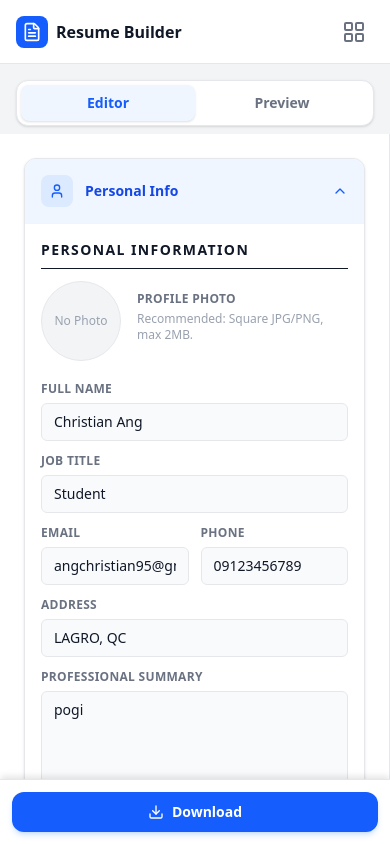
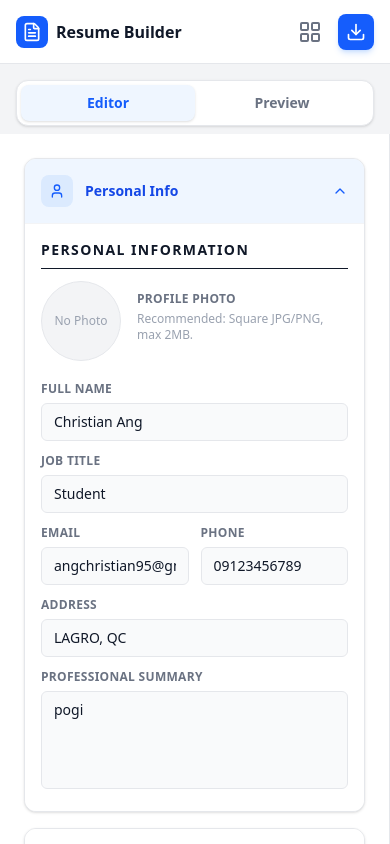
Before and after one commit to naoi-reii/rizzumei-builder, a React (Vite) app in the folder client/: page / in a window 390 px wide. Built offline with nearby package versions, Linux system fonts and the light colour scheme.

Commit message:
put the download bar to the header for smaller devices

```diff
--- a/client/src/components/Header.jsx
+++ b/client/src/components/Header.jsx
@@ -30,6 +30,14 @@ const Header = ({ onExportPDF, onExportDOCX }) => {
                         className="lg:hidden p-2 text-gray-500 hover:bg-gray-100 rounded-lg transition-colors cursor-pointer"
                     >
                         <LayoutGrid className="w-6 h-6" />
+                    </button>
+
+                    {/* Mobile: Download Icon Only */}
+                    <button
+                        onClick={onExportPDF}
+                        className="lg:hidden p-2 bg-blue-600 text-white rounded-lg shadow-md shadow-blue-500/20 active:bg-blue-700 cursor-pointer"
+                    >
+                        <Download className="w-5 h-5" />
                     </button>
 
                     {/* Desktop: Full Actions */}
--- a/client/src/components/Home.jsx
+++ b/client/src/components/Home.jsx
@@ -108,16 +108,7 @@ const Home = () => {
                     <div className="h-24 lg:hidden"></div>
                 </div>
 
-                {/* Mobile Sticky Footer */}
-                <div className="lg:hidden absolute bottom-0 left-0 right-0 bg-white border-t border-gray-200 p-3 flex gap-3 z-50 shadow-[0_-4px_6px_-1px_rgba(0,0,0,0.1)]">
-                    <button
-                        onClick={handleExportPDF}
-                        className="flex-1 flex items-center justify-center gap-2 py-2.5 bg-blue-600 text-white rounded-xl font-bold text-sm shadow-md shadow-blue-500/20 active:bg-blue-700"
-                    >
-                        <Download className="w-4 h-4" />
-                        Download
-                    </button>
-                </div>
+
 
             </div>
         </div>
```
